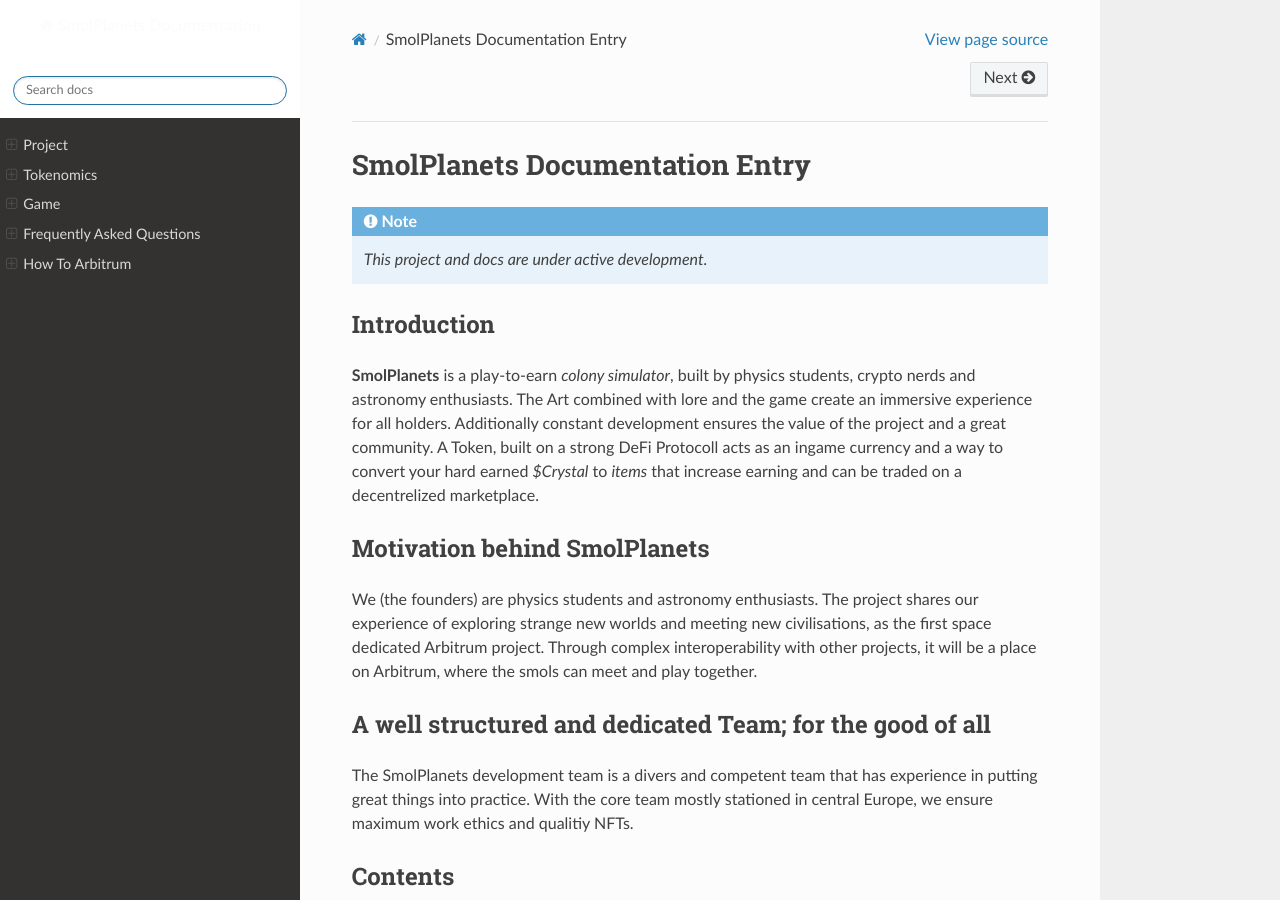
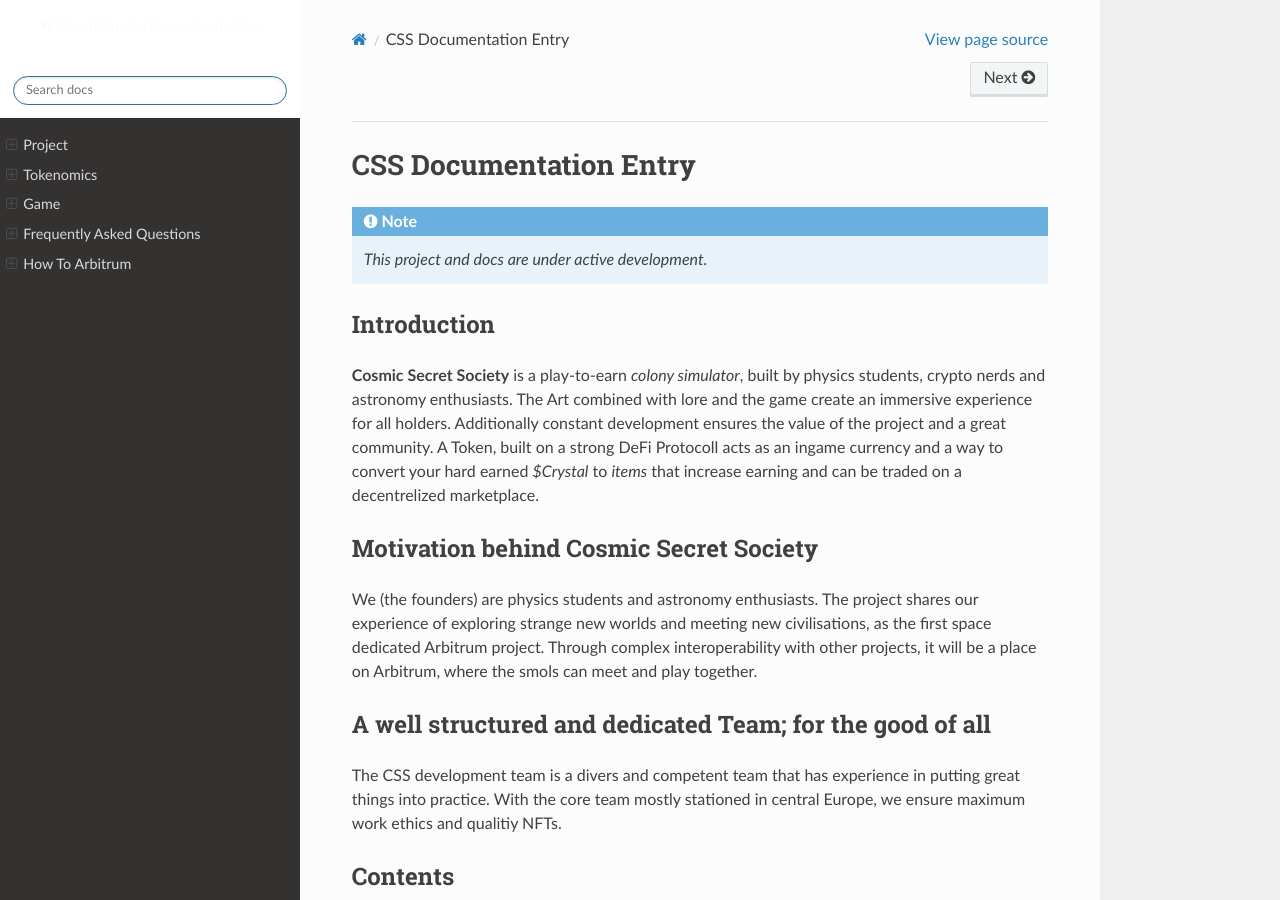
Before and after one commit to bigpapiarnold/smolplanets_documentation, a Sphinx documentation site: the page built from docs/source/index.rst, in a window 1280 px wide and 900 px high. Built offline with Sphinx 7.4.7 and the Read the Docs theme 2.0.0, drawn with Linux system fonts in a browser that asks for light colours; pages that are not in the unit, such as notebooks, are missing from menus.

Commit message:
Update index.rst

```diff
--- a/docs/source/index.rst
+++ b/docs/source/index.rst
@@ -1,4 +1,4 @@
-SmolPlanets Documentation Entry
+CSS Documentation Entry
 ###############################
 
 .. note::
@@ -9,7 +9,7 @@
 
 Introduction
 ************
-**SmolPlanets** is a play-to-earn *colony simulator*, built by physics students,
+**Cosmic Secret Society** is a play-to-earn *colony simulator*, built by physics students,
 crypto nerds and astronomy enthusiasts. The Art combined with lore and the game create an
 immersive experience for all holders. Additionally constant development ensures the
 value of the project and a great community.
@@ -19,7 +19,7 @@
 
 
 
-Motivation behind SmolPlanets
+Motivation behind Cosmic Secret Society
 *****************************
 We (the founders) are physics students and astronomy enthusiasts.
 The project shares our experience of exploring strange new worlds and meeting new civilisations,
@@ -31,7 +31,7 @@
 
 A well structured and dedicated Team; for the good of all
 *********************************************************
-The SmolPlanets development team is a divers and competent team that has experience
+The CSS development team is a divers and competent team that has experience
 in putting great things into practice.
 With the core team mostly stationed in central Europe, we ensure maximum work ethics and qualitiy NFTs.
 
```
